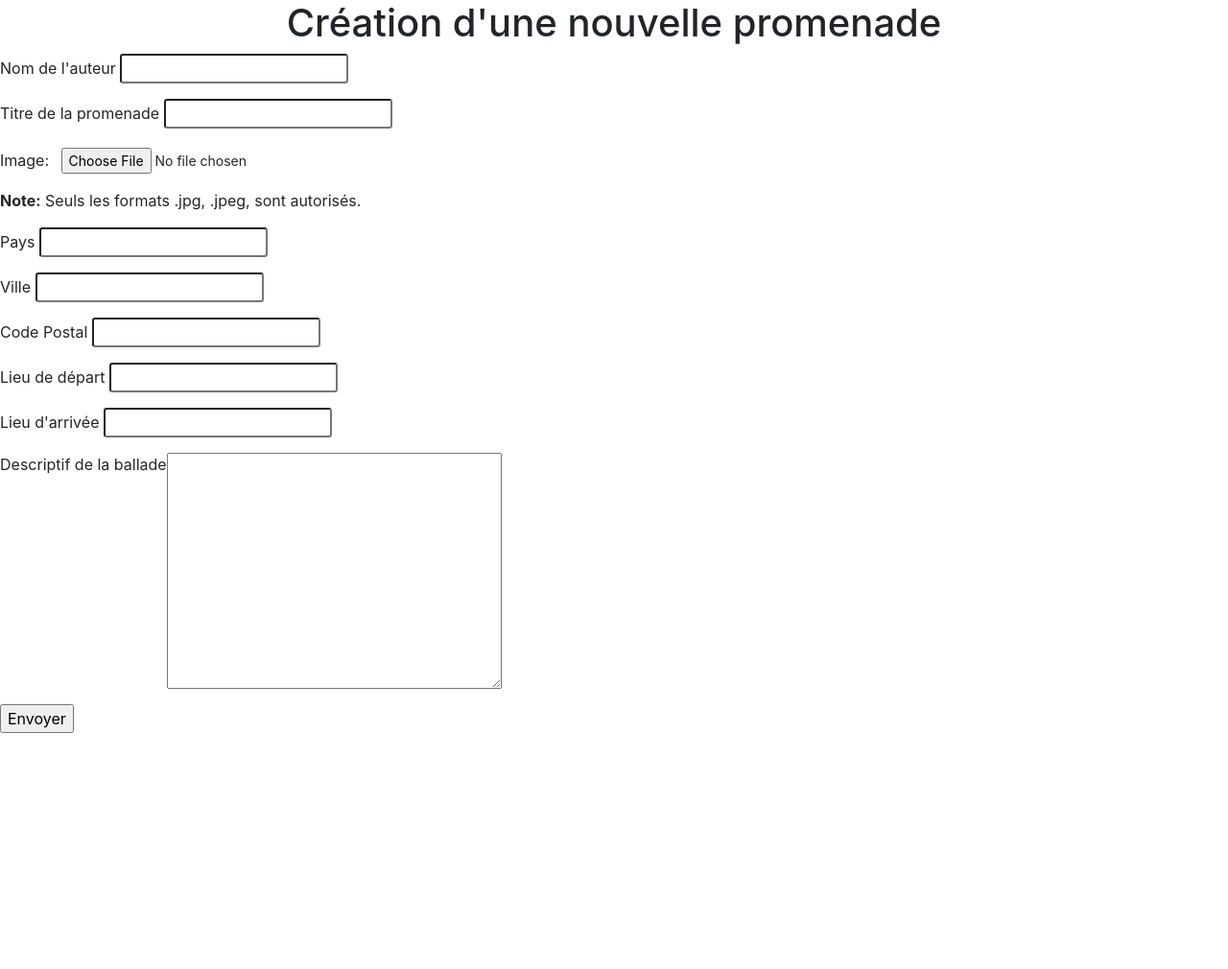
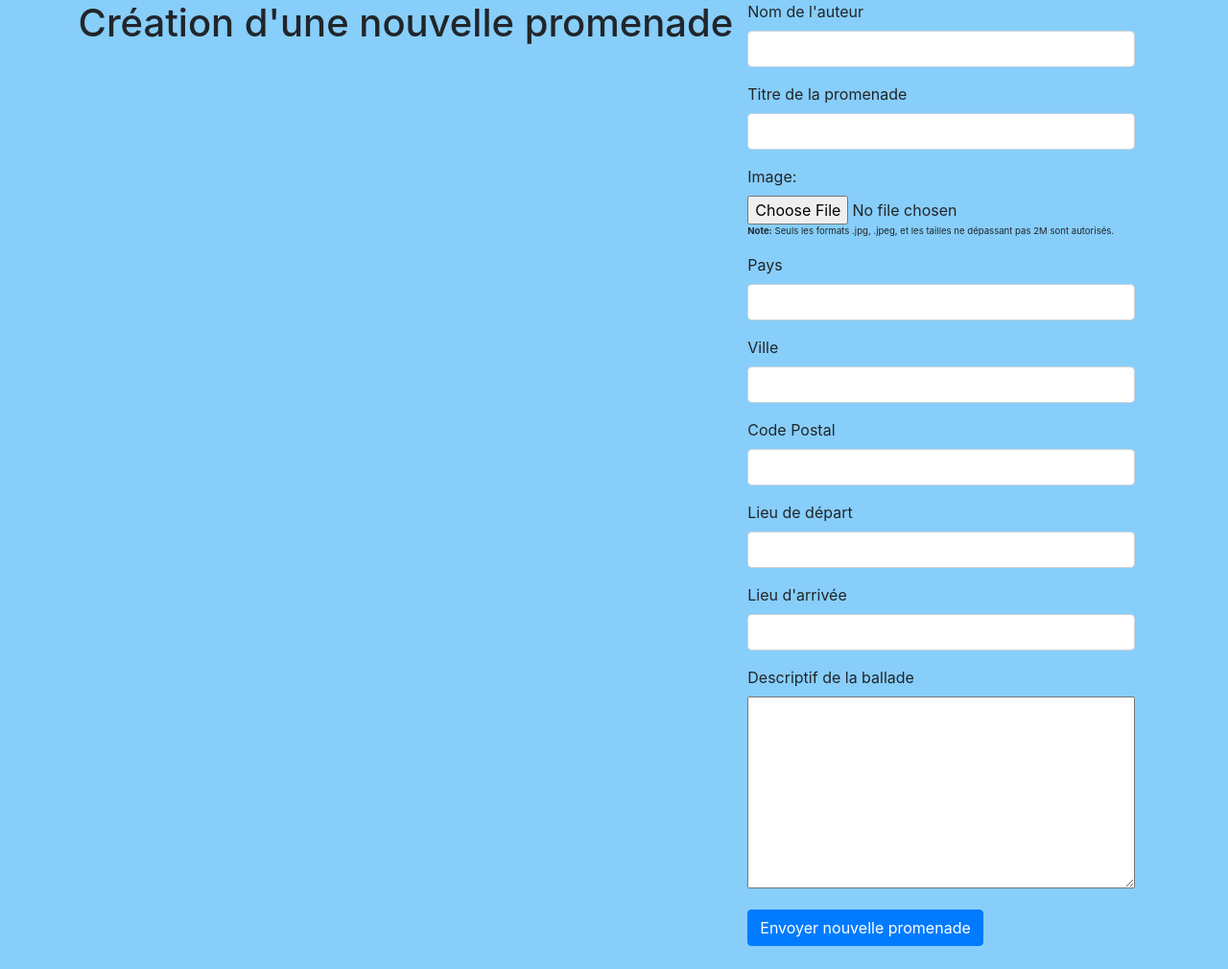
Before and after one commit to ramosarah/projet6, a PHP site: page /ajouterPromenade.php in a window 1280 px wide. Shown: the whole page at 96% size. Before the commit the page ends 764 px from the top, so only its background shows below. Run offline with PHP 8.4, Linux system fonts and the light colour scheme.

Commit message:
Mise en page de ajouterPromenade et modifierPromenade

```diff
--- a/www/afficherPromenade.php
+++ b/www/afficherPromenade.php
@@ -24,7 +24,6 @@ $promenade = $database->afficherPromenade($id);
                 background-image: url("<?php echo $promenade->getImg()?>");
                 background-size: cover;
                 background-position: center;
-
             }
 
 
@@ -39,7 +38,7 @@ $promenade = $database->afficherPromenade($id);
 
 
 
-            <div class="texte">
+            <div class="texteAfficherPromenade">
                 <h1>Détail de la promenade sélectionnée</h1>
 
 
--- a/www/ajouterPromenade.php
+++ b/www/ajouterPromenade.php
@@ -16,6 +16,7 @@ $database = new Database();
     <meta charset="UTF-8">
 
     <meta http-equiv="X-UA-Compatible" content="ie=edge">
+    <meta name="viewport" content="width=device-width, initial-scale=1, shrink-to-fit=no">
     <link rel="stylesheet" href="https://stackpath.bootstrapcdn.com/bootstrap/4.3.1/css/bootstrap.min.css" integrity="sha384-ggOyR0iXCbMQv3Xipma34MD+dH/1fQ784/j6cY/iJTQUOhcWr7x9JvoRxT2MZw1T" crossorigin="anonymous">
     <link rel="stylesheet" type="text/css" href="style.css">
 
@@ -26,76 +27,77 @@ $database = new Database();
 
 
 
-<body>
+<body class="form-bg">
 
 
-
-    <div class="text-center"><h1>Création d'une nouvelle promenade</h1>
-    </div>
 
 
 
 
 <!--ajouterPromenade($nom, $titre, $img, $pays, $ville, $zip, $depart, $arrivee, $descr)-->
 <!--<select class="form-control form-control-sm">-->
-        <div>
+    <div class="container">
+        <div class="row justify-content-center">
+            <h1>Création d'une nouvelle promenade</h1>
 
-            <div>
+
+
             <form action="processAjouter.php" method="post" enctype="multipart/form-data">
 
-                    <div>
-
+                <div class="form-group col-sm-12">
                     <label for="nom"> Nom de l'auteur</label>
-                        <input class="form-group form-control-sm" type="text" name="nom" id="nom" require>
+                    <input class="form-control" type="text" name="nom" id="nom" require>
                 </div>
 
-                    <div>
+                <div class="form-group col-sm-12">
                     <label for="titre">Titre de la promenade</label>
-                        <input class="form-group form-control-sm" type="text" name="titre" id="titre" require>
+                    <input class="form-control" type="text" name="titre" id="titre" require>
                 </div>
 
 
-                    <div>
+                <div class="form-group col-sm-12">
                     <label for="img">Image:</label>
-                        <input class="form-group form-control-sm" type="file" name="imgUp" id="img">
-                        <p><strong>Note:</strong> Seuls les formats .jpg, .jpeg, sont autorisés.</p>
+                    <input class="form-control-file" type="file" name="imgUp" id="img">
+                    <p class="NB"><strong>Note:</strong> Seuls les formats .jpg, .jpeg, et les tailles ne dépassant pas 2M sont autorisés.</p>
                 </div>
 
 
 
-                    <div>
+                <div class="form-group col-sm-12">
                     <label for="pays">Pays</label>
-                        <input class="form-group form-control-sm" type="text" name="pays" id="pays" require>
+                    <input class="form-control" type="text" name="pays" id="pays" require>
                 </div>
 
-                    <div>
+                <div class="form-group col-sm-12">
                     <label for="ville">Ville</label>
-                        <input class="form-group form-control-sm" type="text" name="ville" id="ville" require>
+                    <input class="form-control" type="text" name="ville" id="ville" require>
                 </div>
 
 
-                    <div>
+                <div class="form-group col-sm-12">
                     <label for="zip">Code Postal</label>
-                        <input class="form-group form-control-sm" type="number" name="zip" id="zip" require>
+                    <input class="form-control" type="number" name="zip" id="zip" require>
                 </div>
 
-                    <div>
+                <div class="form-group col-sm-12">
                     <label for="depart">Lieu de départ</label>
-                        <input class="form-group form-control-sm" type="text" name="depart" id="depart" require>
+                    <input class="form-control" type="text" name="depart" id="depart" require>
                 </div>
 
-                    <div>
+                <div class="form-group col-sm-12">
                     <label for="arrivee">Lieu d'arrivée</label>
-                        <input class="form-group form-control-sm" type="text" name="arrivee" id="arrivee" require>
+                    <input class="form-control" type="text" name="arrivee" id="arrivee" require>
                 </div>
 
-                    <div class="d-flex align-content-sm-start">
+                <div class="form-group col-sm-12">
                     <label for="descr">Descriptif de la ballade</label>
-                        <textarea class="form-group"  name="descr" id="descr" rows="10" cols="32"></textarea>
+                    <textarea name="descr" id="descr" class="textArea"></textarea>
                 </div>
 
-                <div>
-                    <input type="submit" value="Envoyer">
+
+
+                <div class="form-group col-sm-12">
+                    <button type="submit" class="btn btn-primary mb-2">Envoyer nouvelle promenade</button>
                 </div>
 
 
--- a/www/database.php
+++ b/www/database.php
@@ -95,7 +95,7 @@ class Database {
             zip = :zip,
             depart = :depart,
             arrivee = :arrivee,
-            descr = :descr,
+            descr = :descr
             WHERE id = :id"
         );
 
@@ -121,7 +121,6 @@ class Database {
             return false;
         }
 
-        var_dump($pdoStatement->errorInfo());
     }
 }
 
--- a/www/listePromenade.php
+++ b/www/listePromenade.php
@@ -91,7 +91,7 @@ $promenade = $database->getAllprom();
     <footer class="page-footer font-small special-color-dark pt-4">
 
         <!-- Footer Elements -->
-        <div class="container">
+        <div class="container adele">
 
             <!--Grid row-->
             <div class="row">
--- a/www/processAjouter.php
+++ b/www/processAjouter.php
@@ -51,7 +51,7 @@ if($_SERVER["REQUEST_METHOD"] == "POST"){
 
 $ajout = $database->ajouterPromenade($nom, $titre, $img_path, $pays, $ville, $zip, $depart, $arrivee, $descr);
 
-//header('location: afficherPromenade.php?id='.$ajout);
+header('location: afficherPromenade.php?id='.$ajout);
 
 
 ?>
--- a/www/processModifier.php
+++ b/www/processModifier.php
@@ -18,7 +18,6 @@ require_once "database.php";
 $database = new Database();
 
 
-if($_SERVER["REQUEST_METHOD"] == "POST"){
 if(isset($_FILES["imgUp"]) && $_FILES["imgUp"]["error"] == 0) {
     $attribution = array("jpg"=>"image/jpg", "jpeg"=>"image/jpeg");
     $nomFichier = $_FILES["imgUp"]["name"];
@@ -44,10 +43,10 @@ if($_SERVER["REQUEST_METHOD"] == "POST"){
 }else{
     die("Error: " . $_FILES["imgUp"]["error"]);
 }
-}
+
 
 $database->modifierPromenade($id, $nom, $titre, $img_path, $pays, $ville, $zip, $depart, $arrivee, $descr);
-//header('location: afficherPromenade.php?id='.$id);
+header('location: afficherPromenade.php?id='.$id);
 
 
 ?>
--- a/www/style.css
+++ b/www/style.css
@@ -1,5 +1,5 @@
 
-.container{
+.adele{
     margin: 0;
     padding: 0;
 }
@@ -88,7 +88,14 @@
 
 
 /* CSS de Sarah*/
-.texte{
+
+.form-bg {
+    background-color: lightskyblue;
+}
+
+
+
+.texteAfficherPromenade{
     background-color: #ffffff;
     color: black;
     opacity: 0.6;
@@ -98,3 +105,14 @@
     padding-bottom: 15%;
     padding-right: 25%;
 }
+
+
+
+.NB {
+    font-size: 0.6em;
+}
+
+.textArea{
+    width:100%;
+    min-height: 200px;
+}
```
Also changed, not shown: www/modifierPromenade.php (+30 -25 lines). Lines whose indentation alone changed are shown as unchanged.
